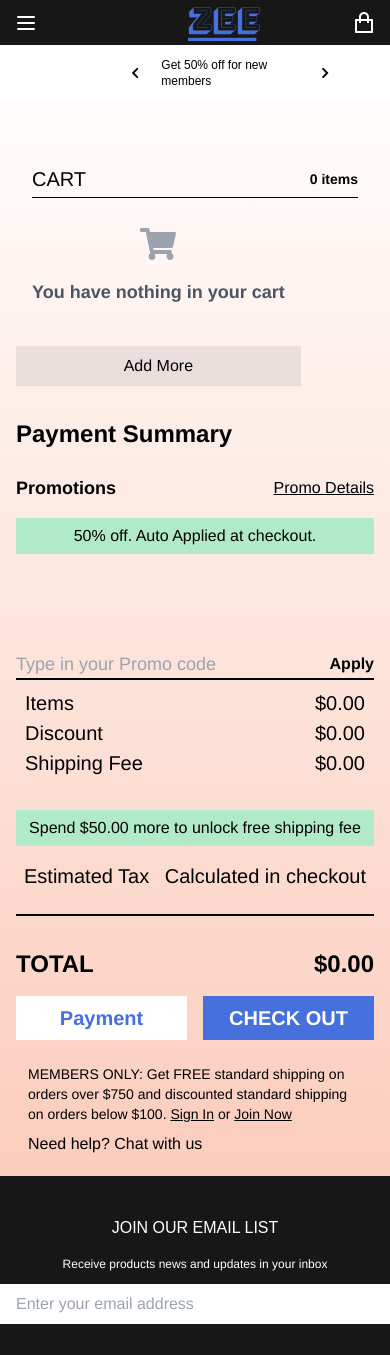
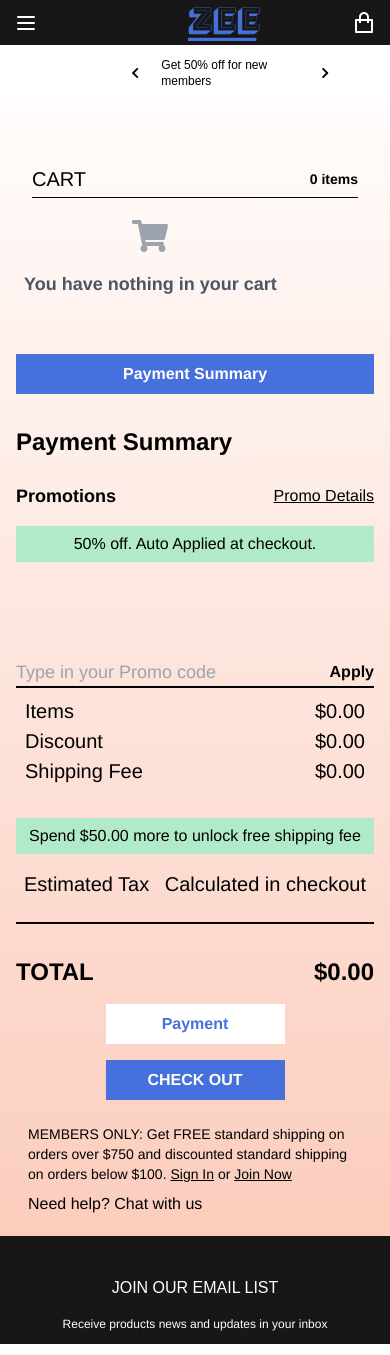
Before and after one commit to okikijesutech/HngProject2, a React (Vite) app: page /cart in a window 390 px wide. Shown: the top 1355 px of the page. Built offline with nearby package versions, Linux system fonts and the light colour scheme; a web font is replaced by a local one.

Commit message:
mobile view

```diff
--- a/src/components/CartHeader.jsx
+++ b/src/components/CartHeader.jsx
@@ -2,7 +2,7 @@ import React from "react";
 
 const CartHeader = ({ itemCount }) => {
   return (
-    <div className='flex items-center justify-between mb-3 md:mb-6 pb-1  lg:pb-6 md:px-9 lg:px-0 border-b border-black mx-4 md:mx-0 lg:mx-[200px] font-Helvetica'>
+    <div className='flex items-center justify-between mb-3 md:mb-6 pb-1  lg:pb-6 md:px-9 lg:px-0 border-b border-black mx-4 md:mx-0 lg:mx-[100px] font-Helvetica'>
       <h2 className='font-custom-weight text-xl md:text-2xl'>CART</h2>
       <p className='font-bold text-sm'>{itemCount} items</p>
     </div>
--- a/src/components/CartItem.jsx
+++ b/src/components/CartItem.jsx
@@ -2,15 +2,15 @@ import React from "react";
 
 const CartItem = ({ item }) => {
   return (
-    <div key={item.name} className='w-full md:w-[400px] p-4 flex gap-2'>
-      <div className='md:w-[120px] lg:w-[300px]'>
+    <div key={item.name} className='w-full md:w-[260px] p-4 flex gap-2'>
+      <div className='flex-1 md:w-[200px] lg:w-[300px]'>
         <img
           src={item.img}
           alt={item.name}
           className='w-full h-40 object-fill rounded-xl'
         />
       </div>
-      <div className='w-[150px] font-normal font-Helvetica text-base'>
+      <div className='flex-1 w-[200px] font-normal font-Helvetica text-base'>
         <p>{item.name}</p>
         <p>{item.category}</p>
         <p className='font-bold'>${item.price}</p>
--- a/src/components/CartItemList.jsx
+++ b/src/components/CartItemList.jsx
@@ -8,7 +8,7 @@ const CartItemList = () => {
   const { cartItems } = useCart();
 
   return (
-    <div className='flex flex-col gap-4 md:h-[625px] w-full lg:w-96 overflow-x-hidden overflow-y-auto custom-scrollbar p-4'>
+    <div className='flex flex-col gap-4 md:h-[625px] w-full lg:w-96 overflow-x-hidden overflow-y-auto custom-scrollbar p-2 md:p-4'>
       {cartItems.length === 0 ? (
         <div className='flex flex-col justify-center items-center h-full text-center'>
           <FaShoppingCart className='text-4xl mb-4 text-gray-400' />
--- a/src/components/PaymentSummary.jsx
+++ b/src/components/PaymentSummary.jsx
@@ -25,7 +25,7 @@ const PaymentSummary = () => {
   };
 
   return (
-    <div className='font-Helvetica font-bold lg:w-[440px]'>
+    <div className='font-Helvetica font-bold lg:w-full'>
       <h3 className='text-2xl'>Payment Summary</h3>
       <div className='flex items-center justify-between mt-6'>
         <p className='text-lg'>Promotions</p>
--- a/src/pages/Cart.jsx
+++ b/src/pages/Cart.jsx
@@ -1,4 +1,4 @@
-import React from "react";
+import React, { useState } from "react";
 import { Link, useNavigate } from "react-router-dom";
 import PaymentSummary from "../components/PaymentSummary";
 import CartHeader from "../components/CartHeader";
@@ -9,37 +9,52 @@ import CartFooter from "../components/CartFooter";
 const images = [];
 
 const Cart = () => {
+  const [showPaymentSummary, setShowPaymentSummary] = useState(false);
   const navigate = useNavigate();
+
+  const handlePaymentSummaryClick = () => {
+    setShowPaymentSummary(true);
+  };
+
   const handleAddMoreClick = () => {
     navigate("/#listings");
   };
   return (
     <div className='bg-gradient-to-b from-[#FFFCFB] to-[#FBCDBD] px-4 pt-16 font-Helvetica'>
       <CartHeader itemCount={0} />
-      <div className='flex flex-col md:flex-row justify-center items-start gap-8 w-full md:pb-12'>
-        <div>
+      <div className='flex flex-col md:flex-row justify-center items-start gap-8 w-full md:px-[100px] md:pb-12'>
+        <div className='flex-1'>
           <CartItemList />
+          <div className='block md:hidden'>
+            <MobileCarousel images={images} />
+          </div>
           <button
             onClick={handleAddMoreClick}
-            className='bg-[#D7CECE80] w-full md:w-[70%] py-2 mt-6 md:mt-24'
+            className='hidden md:block bg-[#D7CECE80] w-full md:w-[70%] py-2 mt-6 md:mt-24'
           >
             Add More
           </button>
         </div>
         <div className='hidden md:block h-[800px] border-l-2 border-black'></div>
-        <div className='w-full md:w-auto'>
+        <button
+          onClick={handlePaymentSummaryClick}
+          className='bg-[#4670DC] text-white md:hidden font-Helvetica font-bold text-base lg:text-xl px-4 py-2 w-full mt-4 md:mt-[40px] md:mr-2 text-center'
+        >
+          Payment Summary
+        </button>
+        <div className='w-full flex-1 md:w-auto'>
           <PaymentSummary />
           <MobileCarousel images={images} />
-          <div className='flex justify-between items-center w-full'>
+          <div className='flex flex-col md:flex-row justify-center  md:justify-between items-center w-full'>
             <Link
               to='/checkout'
-              className='text-[#4670DC] bg-white font-Helvetica font-bold text-xl px-4 py-2 w-1/2 mt-4 md:mt-[40px] mr-2 text-center'
+              className='text-[#4670DC] bg-white font-Helvetica font-bold text-base lg:text-xl px-4 py-2 w-1/2 mt-4 md:mt-[40px] md:mr-2 text-center'
             >
               Payment
             </Link>
             <Link
               to='/checkout'
-              className='bg-[#4670DC] text-white font-Helvetica font-bold text-xl px-4 py-2 w-1/2 mt-4 md:mt-[40px] ml-2 text-center'
+              className='bg-[#4670DC] text-white font-Helvetica font-bold text-base lg:text-xl px-4 py-2 w-1/2 mt-4 md:mt-[40px] md:ml-2 text-center'
             >
               CHECK OUT
             </Link>
```
